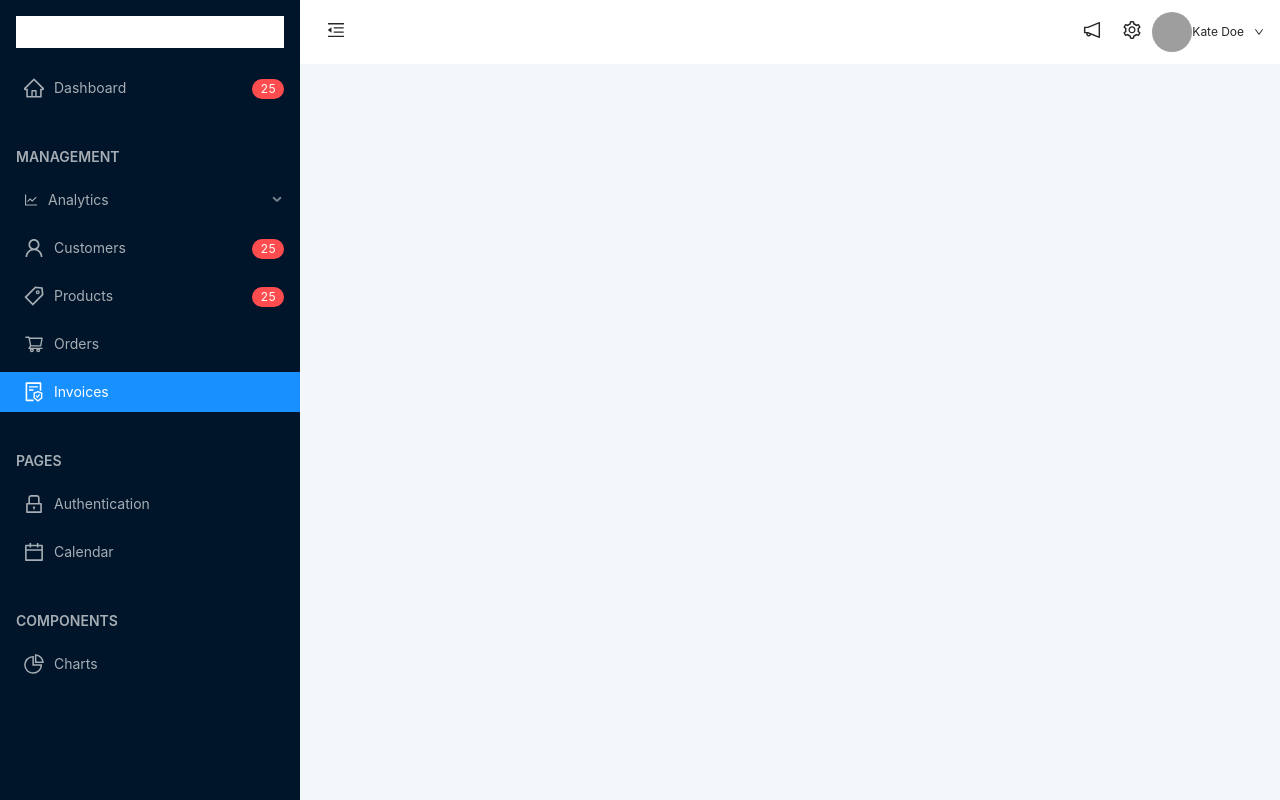
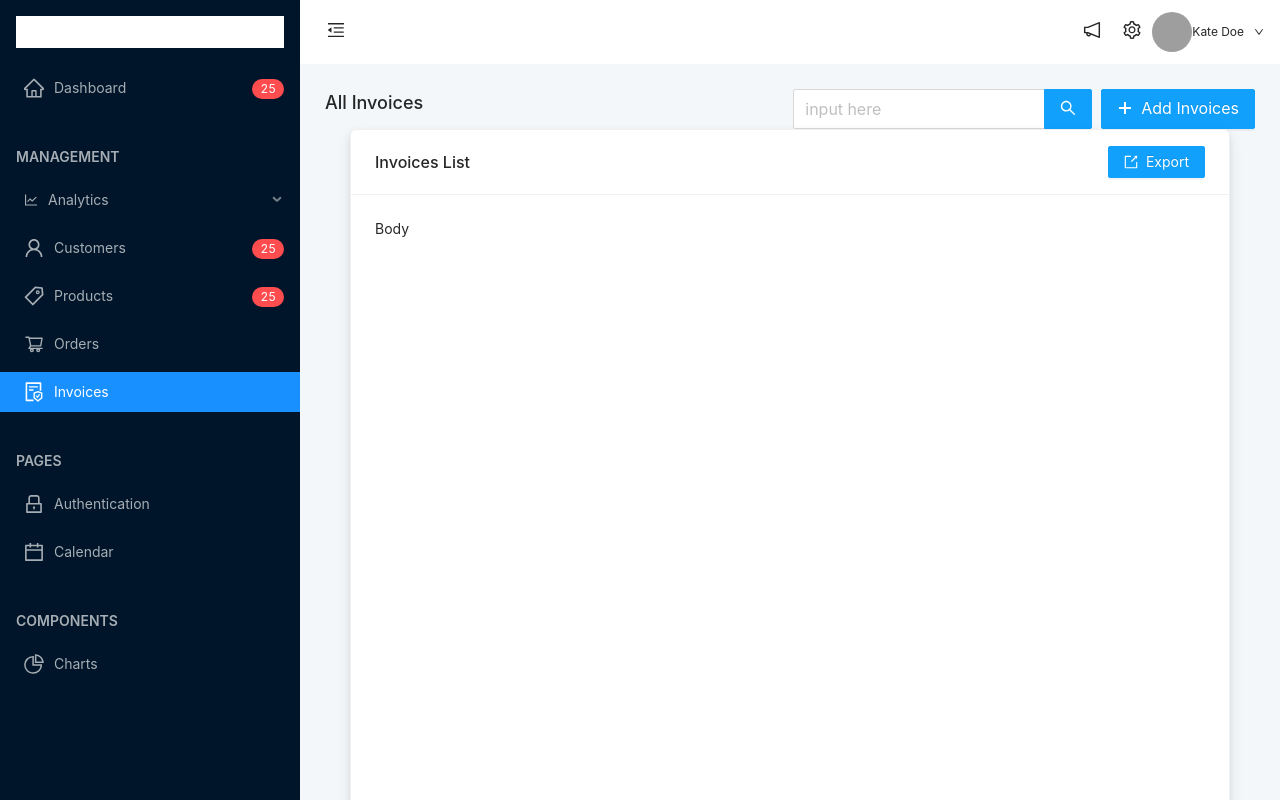
Before and after one commit to hemantnigam/IMAP, a React (Create React App) app: page /invoices in a window 1280 px wide. Built offline with nearby package versions, Linux system fonts and the light colour scheme; grey boxes are pictures that could not be loaded.

Commit message:
invoice page added

```diff
--- a/src/pages/index.js
+++ b/src/pages/index.js
@@ -9,7 +9,9 @@ import {
 } from 'antd';
 import Sidebar from '../components/sidebar';
 import Header from '../components/header';
-import Dashboard from './dashboard';
+import Dashboard from './Dashboard';
+import CustomersAnalytics from './customersAnalytics';
+import Invoices from './invoices';
 import './styles.scss';
 import Analytics from './analytics';
 
@@ -40,6 +42,9 @@ function Pages() {
               {/* <Route path="/analytics/pricing">
                 <Pricing/>
               </Route> */}
+              <Route path="/invoices">
+                <Invoices/>
+              </Route>
             </Switch>
           </Content>
         </Layout>
--- /dev/null
+++ b/src/pages/invoices/header.js
@@ -0,0 +1,90 @@
+import {useState} from 'react'
+
+import {
+  Row,
+  Col,
+  Input,
+  AutoComplete,
+  Button,
+  Space
+} from 'antd';
+import {
+  PlusOutlined
+} from '@ant-design/icons';
+
+function getRandomInt(max, min=0) {
+  return Math.floor(Math.random() * (max - min + 1)) + min; // eslint-disable-line no-mixed-operators
+}
+
+const searchResult = (query) =>
+  new Array(getRandomInt(5))
+    .join('.')
+    .split('.')
+    .map((_, idx) => {
+      const category = `${query}${idx}`;
+      return {
+        value: category,
+        label: (
+          <div
+            style={{
+              display: 'flex',
+              justifyContent: 'space-between',
+            }}
+          >
+            <span>
+              Found {query} on{' '}
+              <a
+                href={`https://s.taobao.com/search?q=${query}`}
+                target="_blank"
+                rel="noopener noreferrer"
+              >
+                {category}
+              </a>
+            </span>
+            <span>{getRandomInt(200, 100)} results</span>
+          </div>
+        ),
+      };
+    });
+
+function Header() {
+  const [options, setOptions] = useState([]);
+
+  const handleSearch = (value) => {
+    setOptions(value ? searchResult(value) : []);
+  };
+
+  const onSelect = (value) => {
+    console.log('onSelect', value);
+  };
+
+  return (
+    <Row justify="space-between">
+      <Col>
+        <h2>All Invoices</h2>
+      </Col>
+      <Col>
+        <Space size="small">
+          <AutoComplete
+            dropdownMatchSelectWidth={252}
+            style={{ width: 300 }}
+            options={options}
+            onSelect={onSelect}
+            onSearch={handleSearch}
+          >
+            <Input.Search size="large" placeholder="input here" enterButton />
+          </AutoComplete>
+          <Button
+            type="primary"
+            icon={<PlusOutlined />}
+            size="large"
+          >
+            Add Invoices
+          </Button>
+        </Space>
+      </Col>
+    </Row>
+  )
+}
+
+export default Header
--- /dev/null
+++ b/src/pages/invoices/index.js
@@ -0,0 +1,38 @@
+import {
+  Button,
+  Card
+} from 'antd';
+import {
+  ExportOutlined
+} from '@ant-design/icons';
+import Header from './header';
+import './styles.scss';
+
+
+
+function Invoices() {
+
+  return (
+    <>
+      <div className="invoices">
+        <Header/>
+        <Card
+          className="invoices-content"
+          title="Invoices List"
+          extra={
+            <Button
+              type="primary"
+              icon={<ExportOutlined />}
+            >
+              Export
+            </Button>
+          }
+        >
+          Body
+        </Card>
+      </div>
+    </>
+  )
+}
+
+export default Invoices
--- /dev/null
+++ b/src/pages/invoices/styles.scss
@@ -0,0 +1,11 @@
+@import "../../styles/colors";
+@import "../../styles/common";
+
+.invoices{
+  background-color: $grey1;
+  height: 100%;
+  @extend .p-5;
+  &-content{
+    @extend .mx-5;
+  }
+}
```
